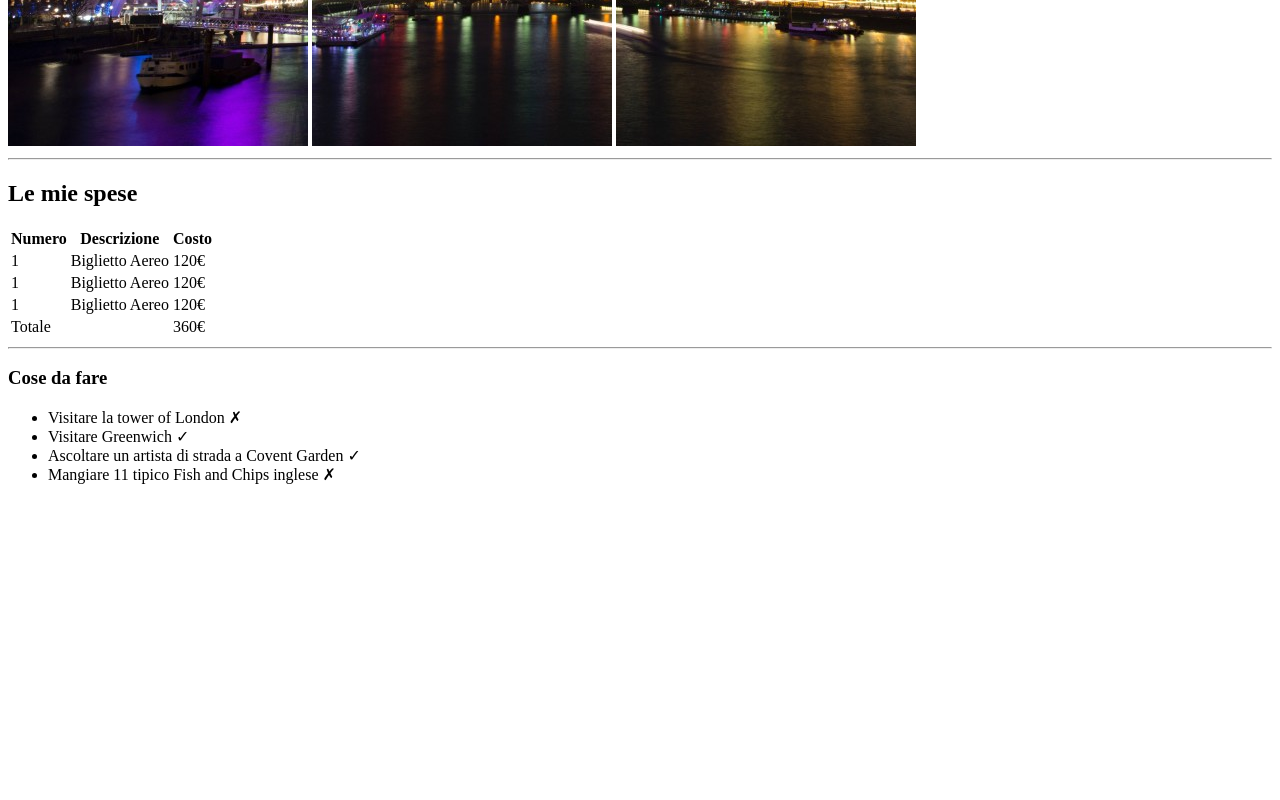
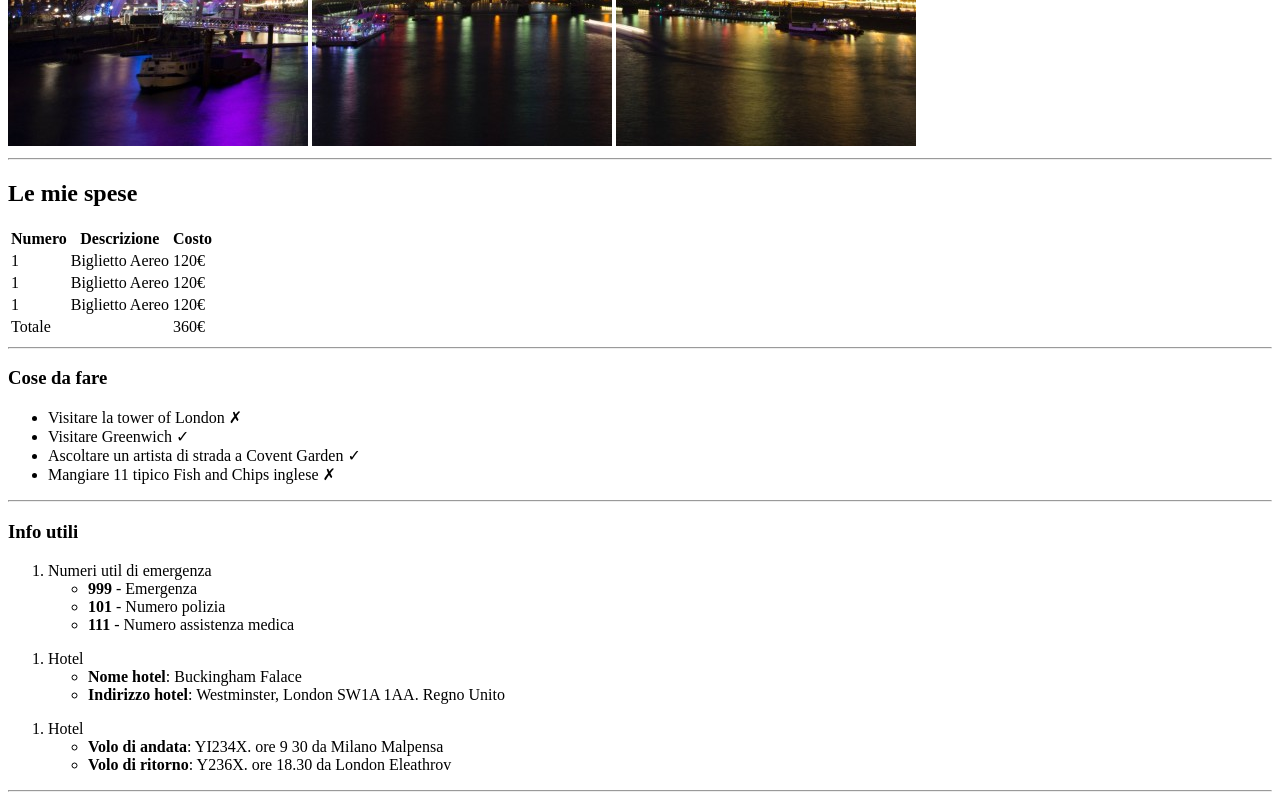
Before and after one commit to salvatoreolivieri/html-london-trip, a plain HTML site: page index.html in a window 1280 px wide. Shown: the part 534-1334 px from the top of the page. Before the commit the page ends 1034 px from the top, so only its background shows below. Drawn offline with Linux system fonts and the light colour scheme.

Commit message:
Aggiunta info utili

```diff
--- a/index.html
+++ b/index.html
@@ -73,6 +73,39 @@
       <li>Mangiare 11 tipico Fish and Chips inglese &#10007</li>
     </ul>
 
+    <hr>
+
+    <h3>Info utili</h3>
+
+    <ol>
+      <li>Numeri util di emergenza
+        <ul>
+          <li> <strong>999</strong> - Emergenza</li>
+          <li> <strong>101</strong> - Numero polizia</li>
+          <li> <strong>111</strong> - Numero assistenza medica</li>
+        </ul>
+      </li>
+    </ol>
+
+    <ol>
+      <li>Hotel
+        <ul>
+          <li> <strong>Nome hotel</strong>: Buckingham Falace</li>
+          <li> <strong>Indirizzo hotel</strong>: Westminster, London SW1A 1AA. Regno Unito</li>
+        </ul>
+      </li>
+    </ol>
+
+    <ol>
+      <li>Hotel
+        <ul>
+          <li> <strong>Volo di andata</strong>: YI234X. ore 9 30 da Milano Malpensa</li>
+          <li> <strong>Volo di ritorno</strong>: Y236X. ore 18.30 da London Eleathrov</li>
+        </ul>
+      </li>
+    </ol>
+
+    <hr>
 
   </main>
 
```
